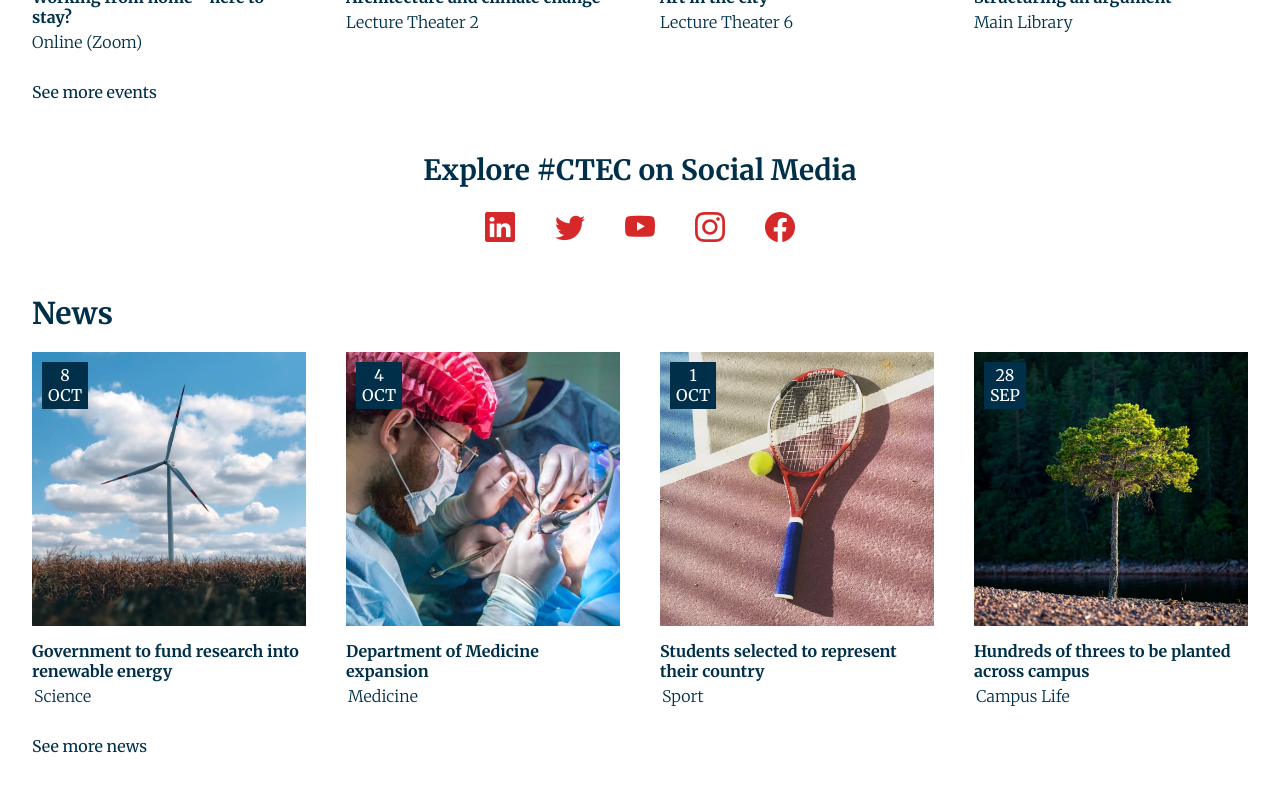
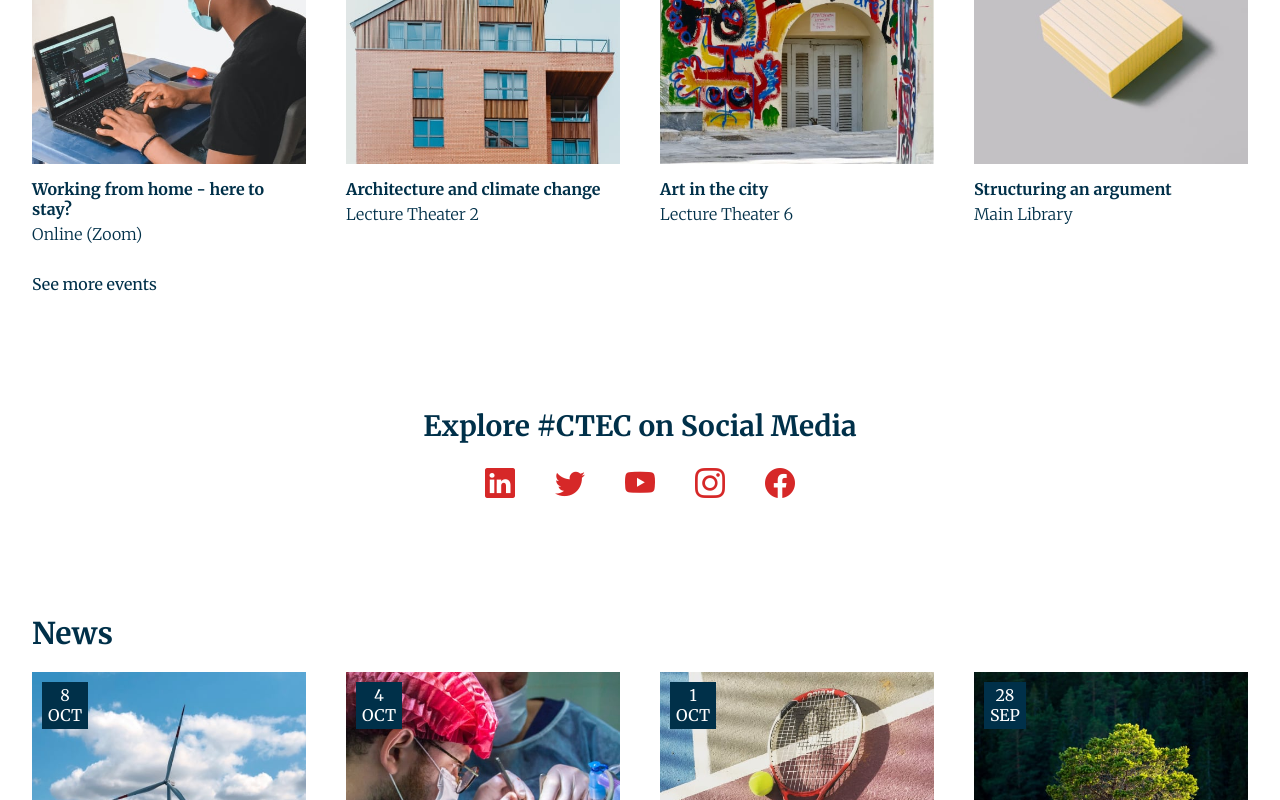
Before and after one commit to cameronteconway/education, a React (Create React App) app: page / in a window 1280 px wide. Shown: the part 1620-2420 px from the top of the page. Built offline with nearby package versions, Linux system fonts and the light colour scheme; a web font is replaced by a local one.

Commit message:
intersection observer

```diff
--- a/src/components/App.css
+++ b/src/components/App.css
@@ -24,19 +24,29 @@ h2 {
     font-size: 24px;
 }
 
+section {
+    padding: 2rem 0;
+}
+section:first-of-type {
+    padding-top: 4rem;
+}
+section:last-of-type {
+    padding-bottom: 4rem;
+}
+
 /* Large devices (desktops, 992px and up) */
 @media (min-width: 992px) {
     h2 {
         font-size: 30px;
     }
     section {
-        padding: 2.5rem 0;
+        padding: 3.5rem 0;
     }
     section:first-of-type {
-        padding-top: 5rem;
+        padding-top: 7rem;
     }
     section:last-of-type {
-        padding-bottom: 5rem;
+        padding-bottom: 7rem;
     }
 }
 
@@ -45,16 +55,6 @@ h2 {
     margin: auto;
     padding: 0 2rem;
     overflow: auto;
-}
-
-section {
-    padding: 1.5rem 0;
-}
-section:first-of-type {
-    padding-top: 3rem;
-}
-section:last-of-type {
-    padding-bottom: 3rem;
 }
 
 /* See more link */
@@ -89,3 +89,40 @@ section:last-of-type {
 .see-more:focus {
     outline: none;
 }
+
+/* On scroll animations */
+@keyframes fadeInUp {
+    from {
+        transform: translate3d(0, 60px, 0);
+    }
+
+    to {
+        transform: translate3d(0, 0, 0);
+        opacity: 1;
+    }
+}
+
+@-webkit-keyframes fadeInUp {
+    from {
+        transform: translate3d(0, 60px, 0);
+    }
+
+    to {
+        transform: translate3d(0, 0, 0);
+        opacity: 1;
+    }
+}
+.animated {
+    animation-duration: 1s;
+    animation-fill-mode: both;
+    -webkit-animation-duration: 1s;
+    -webkit-animation-fill-mode: both;
+}
+.animatedFadeInUp {
+    opacity: 0;
+}
+.fadeInUp {
+    opacity: 0;
+    animation-name: fadeInUp;
+    -webkit-animation-name: fadeInUp;
+}
--- a/src/components/Footer.css
+++ b/src/components/Footer.css
@@ -35,6 +35,14 @@ footer .copyright {
     color: white;
     font-weight: 300;
 }
+footer .copyright a {
+    color: white;
+    text-decoration: none;
+}
+footer .copyright a:hover,
+footer .copyright a:focus {
+    text-decoration: underline;
+}
 
 /* Small devices (landscape phones, 576px and up) */
 @media (min-width: 576px) {
--- a/src/components/Footer.js
+++ b/src/components/Footer.js
@@ -22,7 +22,16 @@ const Footer = ({ data }) => {
                         );
                     })}
                 </div>
-                <div className='copyright'>© Cameron Conway 2021</div>
+                <div className='copyright'>
+                    ©{' '}
+                    <a
+                        href='https://cameronconway.co.uk'
+                        title="Go to Cameron Conway's portfolio website"
+                    >
+                        Cameron Conway
+                    </a>{' '}
+                    2021
+                </div>
             </div>
         </footer>
     );
--- a/src/components/SocialMedia.js
+++ b/src/components/SocialMedia.js
@@ -1,11 +1,37 @@
-import React from 'react';
+import React, { useState, useEffect } from 'react';
 
 import './SocialMedia.css';
 
+const useOnScreen = options => {
+    // https://www.youtube.com/watch?v=QD4GcZJObXg&ab_channel=LeighHalliday
+    const [ref, setRef] = useState(null);
+    const [visible, setVisible] = useState(false);
+
+    useEffect(() => {
+        const observer = new IntersectionObserver(([entry]) => {
+            setVisible(entry.isIntersecting);
+        }, options);
+
+        if (ref) observer.observe(ref);
+
+        return () => {
+            if (ref) observer.unobserve(ref);
+        };
+    }, [ref, options]);
+
+    return [setRef, visible];
+};
+
 const SocialMedia = () => {
+    const [setRef, visible] = useOnScreen({ threshold: 1 });
+
     return (
-        <section>
-            <div className='wrapper'>
+        <section ref={setRef}>
+            <div
+                className={`wrapper animatedFadeInUp ${
+                    visible ? 'animated fadeInUp' : ''
+                }`}
+            >
                 <div className='social-media'>
                     <h2>Explore #CTEC on Social Media</h2>
                     <ul>
```
